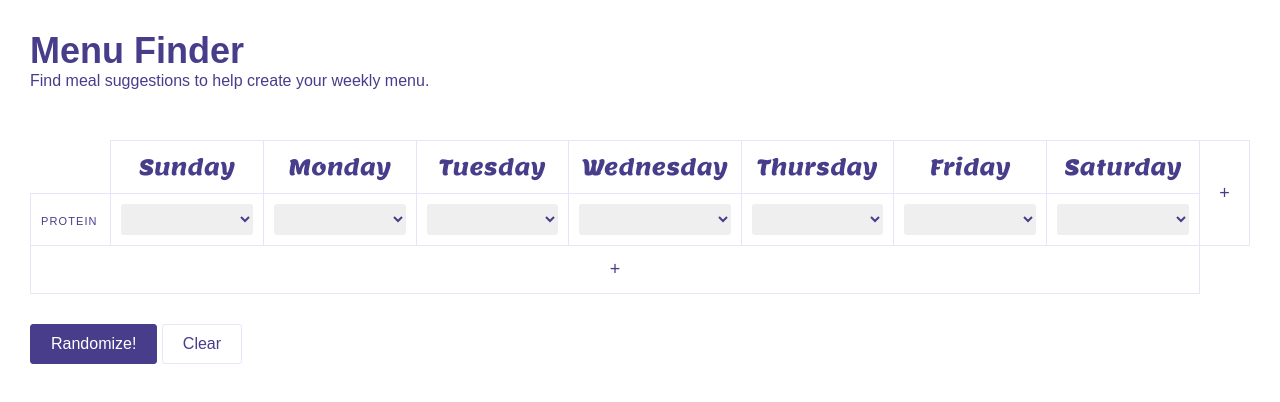
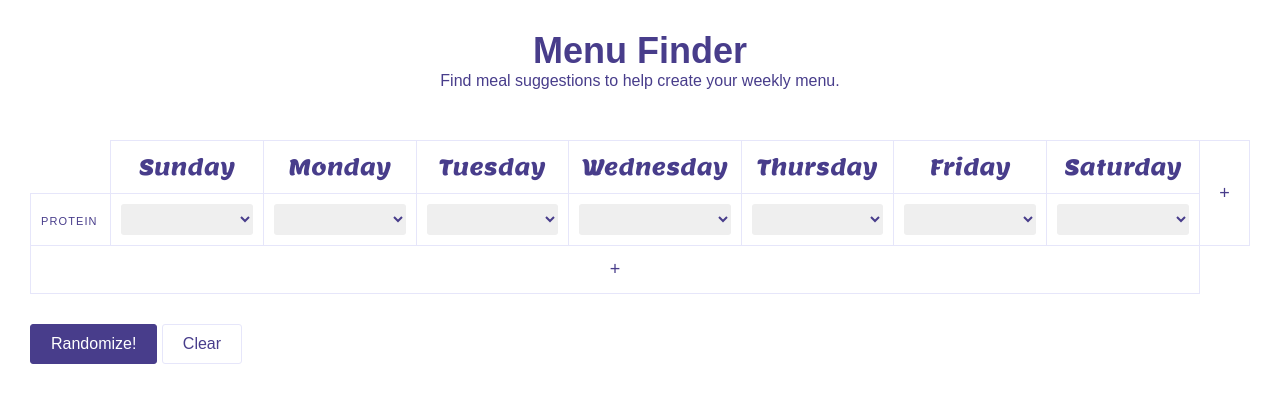
Before and after one commit to dominic-blain/menu-finder, a SvelteKit app: page / in a window 1280 px wide. Shown: the top 402 px of the page. Built offline with nearby package versions, Linux system fonts and the light colour scheme; a web font is replaced by a local one.

Commit message:
Center header

```diff
--- a/src/routes/+page.svelte
+++ b/src/routes/+page.svelte
@@ -1,9 +1,8 @@
 <script lang="ts">
 	import ColumnHeader from "$lib/components/ColumnHeader.svelte";
-import RowLabel from "$lib/components/RowLabel.svelte";
+    import RowLabel from "$lib/components/RowLabel.svelte";
 	import RowOptions from "$lib/components/RowOptions.svelte";
 	import type { ComponentEvents } from "svelte";
-
 
     interface Row {
         label: string;
@@ -137,6 +136,9 @@ import RowLabel from "$lib/components/RowLabel.svelte";
 </footer>
 
 <style>
+    header {
+        text-align: center;
+    }
     h1 {
         font-size: 36px;
         font-weight: 800;
```
